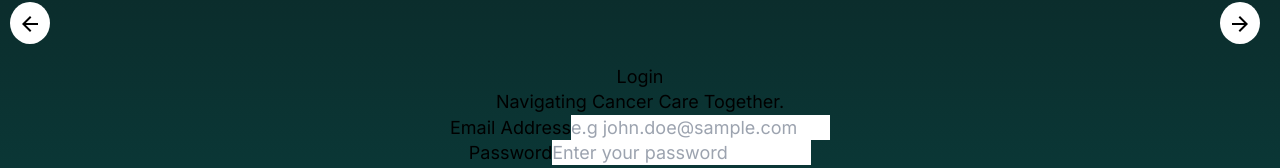
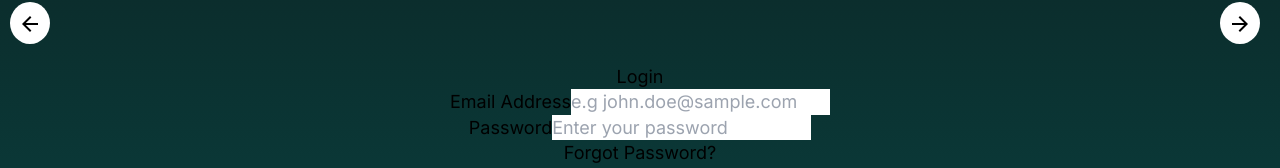
Before and after one commit to chetan-atmecs/Zimmer-Biomet, a React (Vite) app: page /login in a window 1280 px wide. Shown: the part 549-717 px from the top of the page. Built offline with nearby package versions, Linux system fonts and the light colour scheme; what ldrs would draw is missing.

Commit message:
changes on login and register

```diff
--- a/src/pages/Login/LoginForm.jsx
+++ b/src/pages/Login/LoginForm.jsx
@@ -14,7 +14,7 @@ function LoginForm() {
           <h1 className="text-2xl font-medium tracking-widest text-left">
             Login
           </h1>
-          <p className="text-base">Navigating Cancer Care Together.</p>
+          {/* <p className="text-base">Navigating Health Care Together.</p> */}
         </header>
         <main className="flex flex-col mt-6 w-full">
           <InputField
--- a/src/pages/Signup/RegistrationForm.jsx
+++ b/src/pages/Signup/RegistrationForm.jsx
@@ -22,7 +22,7 @@ function RegistrationForm() {
     <form className="flex flex-col self-center p-6 mt-30 max-w-full rounded-lg bg-white bg-opacity-30 w-[430px] max-md:px-5 max-md:mt-10">
       <header className="flex flex-col self-start text-white">
         <h1 className="text-2xl font-medium tracking-widest">Registration</h1>
-        <p className="text-base">Your Trusted Companion in Cancer Care.</p>
+        {/* <p className="text-base">Your Trusted Companion in Health Care.</p> */}
       </header>
       <div className="flex flex-col w-full">
         {inputFields.map((field, index) => (
```
